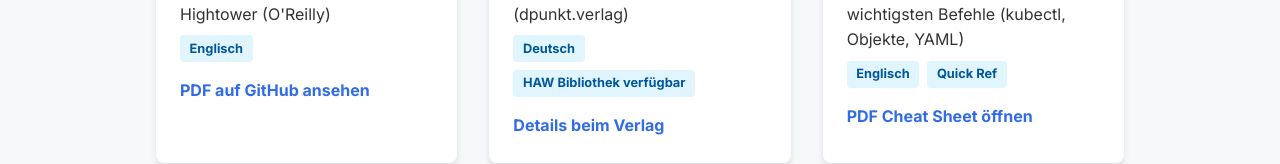
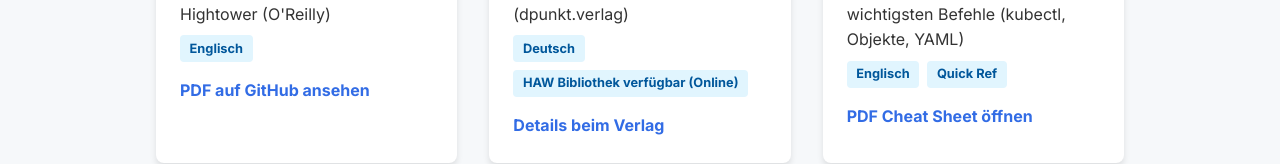
Before and after one commit to Lukas204/K8SPresentationWebsite, a React (Vite) app: page / in a window 1280 px wide. Shown: the part 673-837 px from the top of the page. Built offline with nearby package versions, Linux system fonts and the light colour scheme; no server answers.

Commit message:
update badge

```diff
--- a/src/App.jsx
+++ b/src/App.jsx
@@ -79,7 +79,7 @@ function App() {
                 <h3>Kubernetes (3. Auflage)</h3>
                 <p>Stefan Kert, Hans-Jürgen Wolter (dpunkt.verlag)</p>
                 <span className="badge">Deutsch</span>
-                <span className="badge">HAW Bibliothek verfügbar</span>
+                <span className="badge">HAW Bibliothek verfügbar (Online)</span>
                 <a href="https://dpunkt.de/produkt/kubernetes-3/" className="card-link" target="_blank" rel="noopener noreferrer">Details beim Verlag</a>
               </div>
             </article>
```
